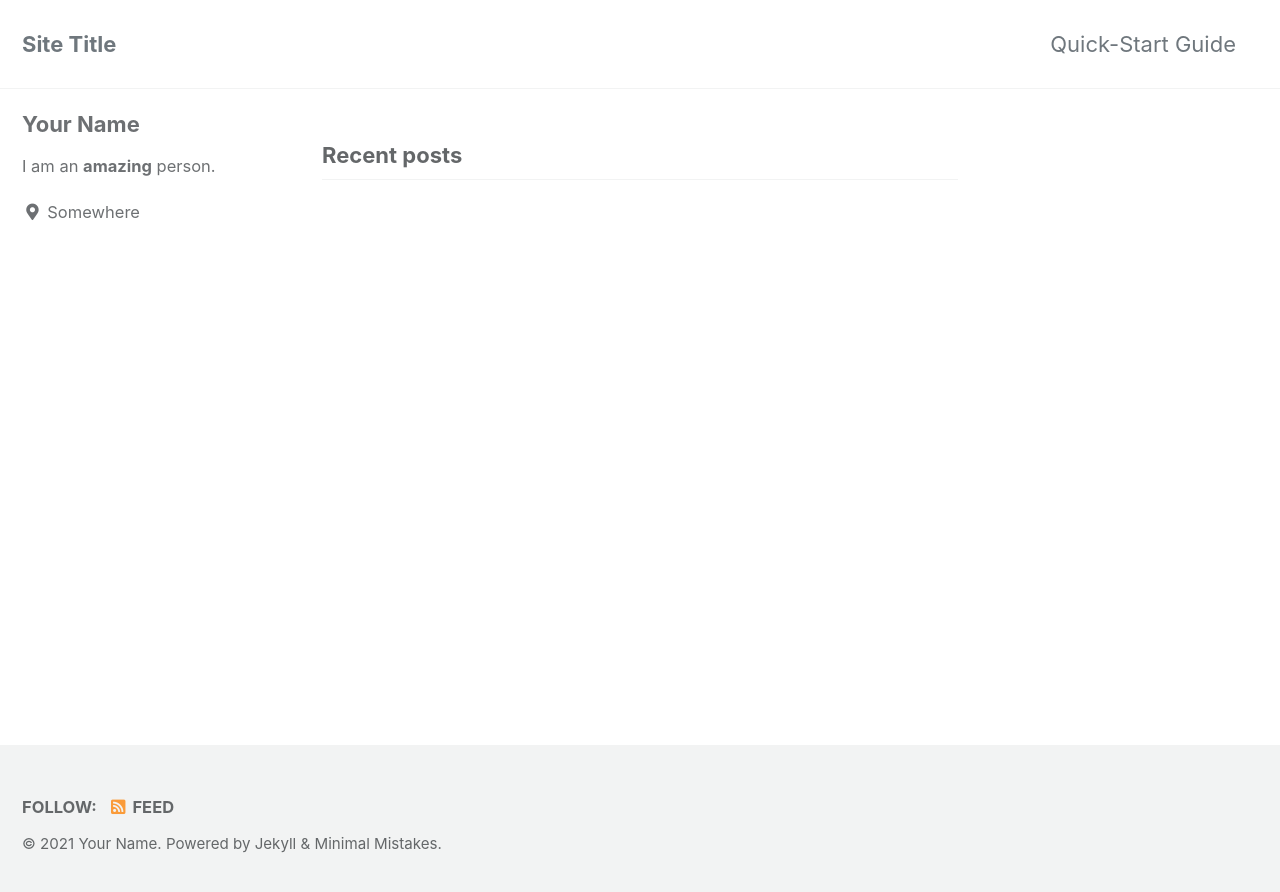
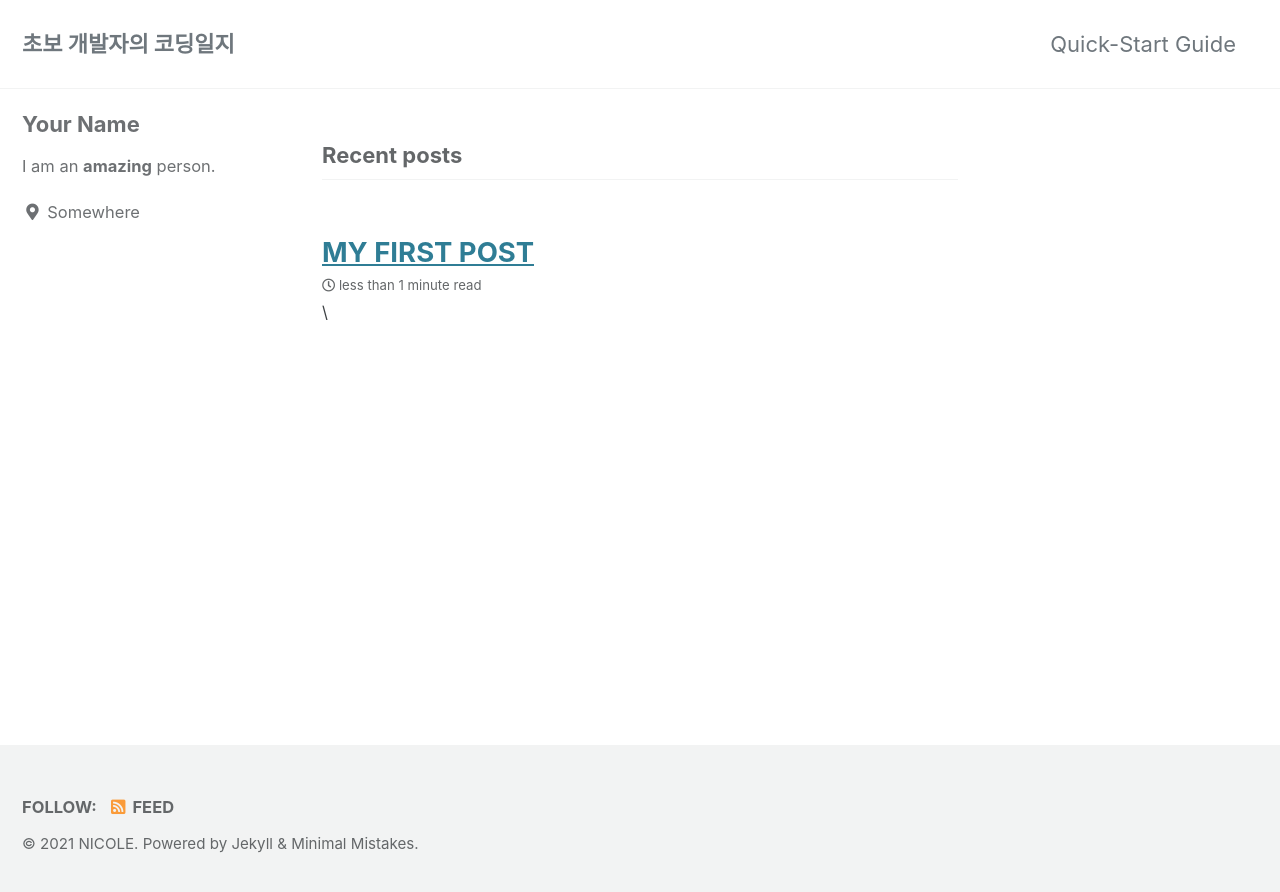
Before and after one commit to isun-dev/isun-dev.github.io, a Jekyll site: the page built from index.html, in a window 1280 px wide. Shown: the top 892 px of the page. Built offline with Jekyll 4.4.1, drawn with Linux system fonts in a browser that asks for light colours; cached includes are drawn as plain includes; the list of posts is cut into pages by our own code.

Commit message:
기본설정 수정, 포스트 생성

```diff
--- a/_config.yml
+++ b/_config.yml
@@ -16,14 +16,14 @@ minimal_mistakes_skin    : "default" # "air", "aqua", "contrast", "dark", "dirt"
 
 # Site Settings
 locale                   : "en-US"
-title                    : "Site Title"
+title                    : "초보 개발자의 코딩일지"
 title_separator          : "-"
 subtitle                 : # site tagline that appears below site title in masthead
-name                     : "Your Name"
-description              : "An amazing website."
-url                      : # the base hostname & protocol for your site e.g. "https://mmistakes.github.io"
+name                     : "NICOLE"
+description              : "초보개발자 성장 타임라인"
+url                      : "https://isun-dev.github.io"
 baseurl                  : # the subpath of your site, e.g. "/blog"
-repository               : # GitHub username/repo-name e.g. "mmistakes/minimal-mistakes"
+repository               : "isun-dev/isun-dev.github.io"
 teaser                   : # path of fallback teaser image, e.g. "/assets/images/500x300.png"
 logo                     : # path of logo image to display in the masthead, e.g. "/assets/images/88x88.png"
 masthead_title           : # overrides the website title displayed in the masthead, use " " for no title
--- a/_layouts/default.html
+++ b/_layouts/default.html
@@ -12,6 +12,9 @@
   <head>
     {% include head.html %}
     {% include head/custom.html %}
+    {% if page.use_math %}
+      {% include mathjax_support.html %}
+    {% endif %}
   </head>
 
   <body class="layout--{{ page.layout | default: layout.layout }}{% if page.classes or layout.classes %}{{ page.classes | default: layout.classes | join: ' ' | prepend: ' ' }}{% endif %}">
```
Also changed, not shown: _includes/mathjax_support.html (added, +7 -0 lines), _posts/2021-01-06-hello.md (added, +9 -0 lines).
